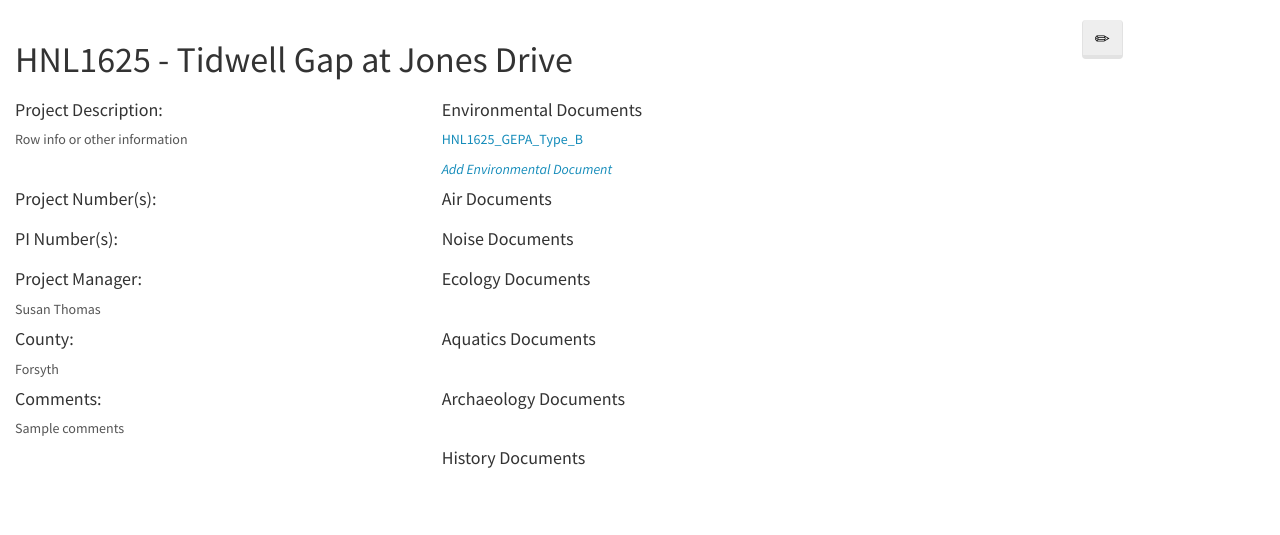
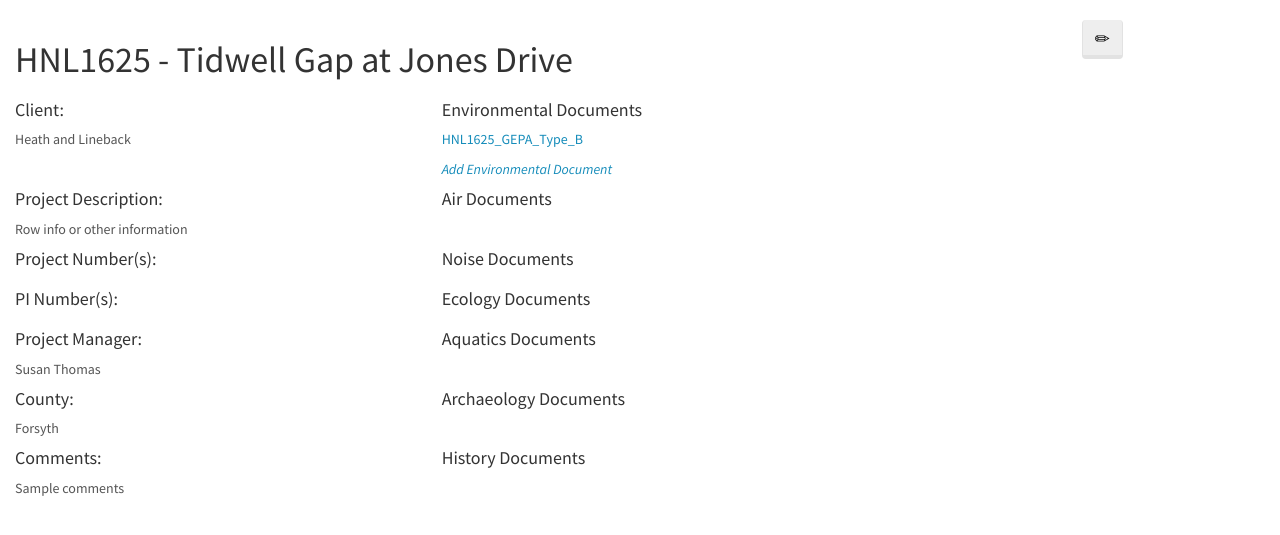
Before and after one commit to fstraw/django-pt, a Django app: page /nepa/projects/2/ in a window 1280 px wide. Shown: the part 80-615 px from the top of the page. Run offline with Django 3.2, Linux system fonts and the light colour scheme; data comes from the database, SQL or seed files in the repository; both versions use the stored data as it was after the commit; data that the repository does not hold is empty; parts of the project's set-up code (start-up, migrations or seed data) failed here and were passed over; some libraries are stand-ins or nearby versions; some web fonts are replaced.

Commit message:
Added client field to project model and updated project dash and form

```diff
--- a/nepa/forms.py
+++ b/nepa/forms.py
@@ -12,12 +12,13 @@ class PlannerForm(forms.Form):
 class ProjectForm(ModelForm):
     class Meta:
           model = Project
-          fields = ['jobnumber', 'projectname',
+          fields = ['jobnumber', 'projectname', 'client',
                   'projectmanager', 'projectdescription',
                   'county', 'comments']
           widgets = {
                       'jobnumber': Textarea(attrs={'cols': 20, 'rows': 1}),
                       'projectname': Textarea(attrs={'cols': 40, 'rows': 1}),
+					  'client': Textarea(attrs={'cols': 40, 'rows': 1}),
                       'projectdescription': Textarea(attrs={'cols': 50, 'rows': 3}),
                       'comments': Textarea(attrs={'cols': 50, 'rows': 3}),
                     }
--- a/nepa/models.py
+++ b/nepa/models.py
@@ -11,6 +11,7 @@ class Project(models.Model):
 	projectname = models.CharField(max_length=50, default='')
 	projectmanager = models.CharField(max_length=25, default='', choices=PROJECT_MANAGERS)
 	projectdescription = models.CharField(max_length=1000, default='')
+	client = models.CharField(max_length=30, default='', blank=True)
 	county = models.CharField(max_length=15, default='', choices=COUNTY_NAMES)
 	# relatedprojects = models.ManyToManyField('self', null=True)
 	comments = models.CharField(max_length=1000, default='', blank=True)
--- a/nepa/templates/projectdash.html
+++ b/nepa/templates/projectdash.html
@@ -12,7 +12,7 @@
   </div>
 </div>
 <div class="row">
-  <div class="col-md-4"><h4>Project Description:</h4> {{ project.projectdescription }}</div>
+  <div class="col-md-4"><h4>Client:</h4> {{ project.client }}</div>
   <div class="col-md-4">
     <h4>Environmental Documents</h4>
     {% if project.nepadocs.all %}
@@ -26,33 +26,32 @@
   <!--<div class="col-md-4"><h4>Air</h4> {% for air in project.air_set.all %} {{ air }} {% endfor %}</div>-->
 </div>
 <div class="row">
-  <div class="col-md-4">
-    <h4>Project Number(s): {% for pn in project.projectnumbers.all %} {{ pn }} {% endfor %}</h4>
-  </div>
+  <div class="col-md-4"><h4>Project Description:</h4> {{ project.projectdescription }}</div>
   <div class="col-md-4"><h4>Air Documents</h4>{{ documenttype }}</div>
 </div>
 <div class="row">
-  <div class="col-md-4"><h4>PI Number(s):</h4> {% for pi in project.pis.all %} {{ pi | linebreaks }} {% endfor %}</div>
+  <div class="col-md-4"><h4>Project Number(s): {% for pn in project.projectnumbers.all %} {{ pn }} {% endfor %}</h4></div>
   <div class="col-md-4"><h4>Noise Documents</h4>{{ earlycoordination }}</div>
 </div>
 <div class="row">
-  <div class="col-md-4"><h4>Project Manager:</h4> {{ project.projectmanager }}</div>
+  <div class="col-md-4"><h4>PI Number(s):</h4> {% for pi in project.pis.all %} {{ pi | linebreaks }} {% endfor %}</div>
   <div class="col-md-4"><h4>Ecology Documents</h4>{{ statedraft }}</div>
 </div>
 <div class="row">
-  <div class="col-md-4"><h4>County: </h4>{{ project.county }}</div>
+   <div class="col-md-4"><h4>Project Manager:</h4> {{ project.projectmanager }}</div>
   <div class="col-md-4"><h4>Aquatics Documents</h4>{{ stateapproval }}</div>
 </div>
 <div class="row">
-  <div class="col-md-4"><h4>Comments: </h4>{{ project.comments }}</div>
+  <div class="col-md-4"><h4>County: </h4>{{ project.county }}</div>
   <div class="col-md-4"><h4>Archaeology Documents</h4>{{ fhwadraft }}</div>
 </div>
 <div class="row">
-  <div class="col-md-4">  </div>
+  <div class="col-md-4"><h4>Comments: </h4>{{ project.comments }}</div>
   <div class="col-md-4"><h4>History Documents</h4>{{ fhwaapproval }}</div>
 </div>
 <div class="row">
-
+  <div class="col-md-4">  </div>
+  <div class="col-md-4">  </div>
 </div>
 <div class="row">
 
```
Also changed, not shown: db.sqlite3.
